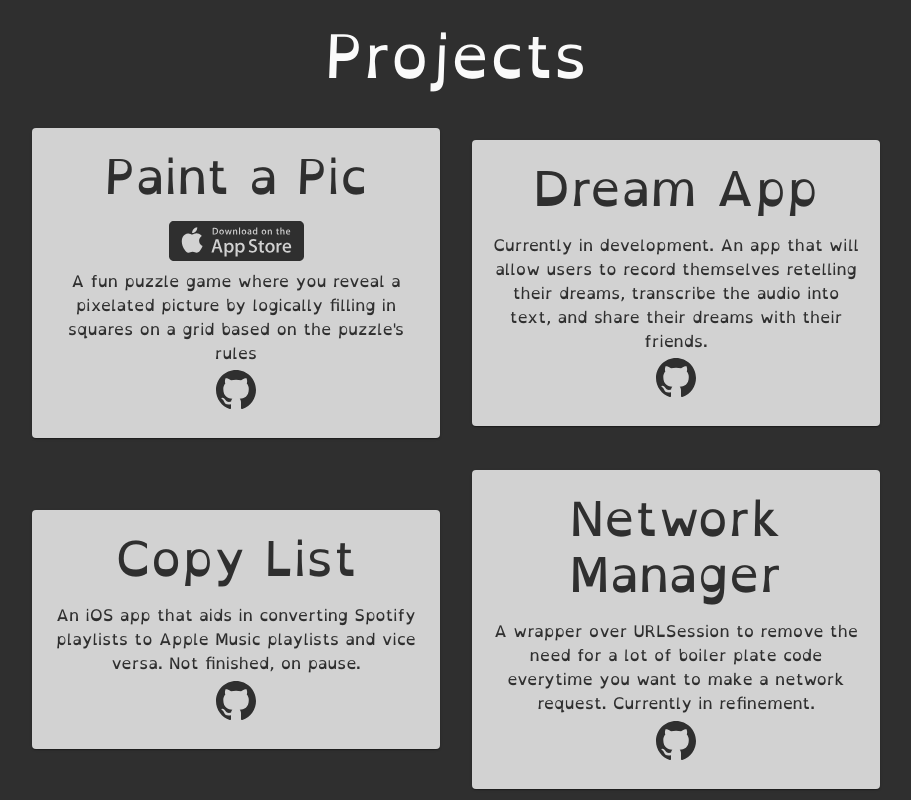
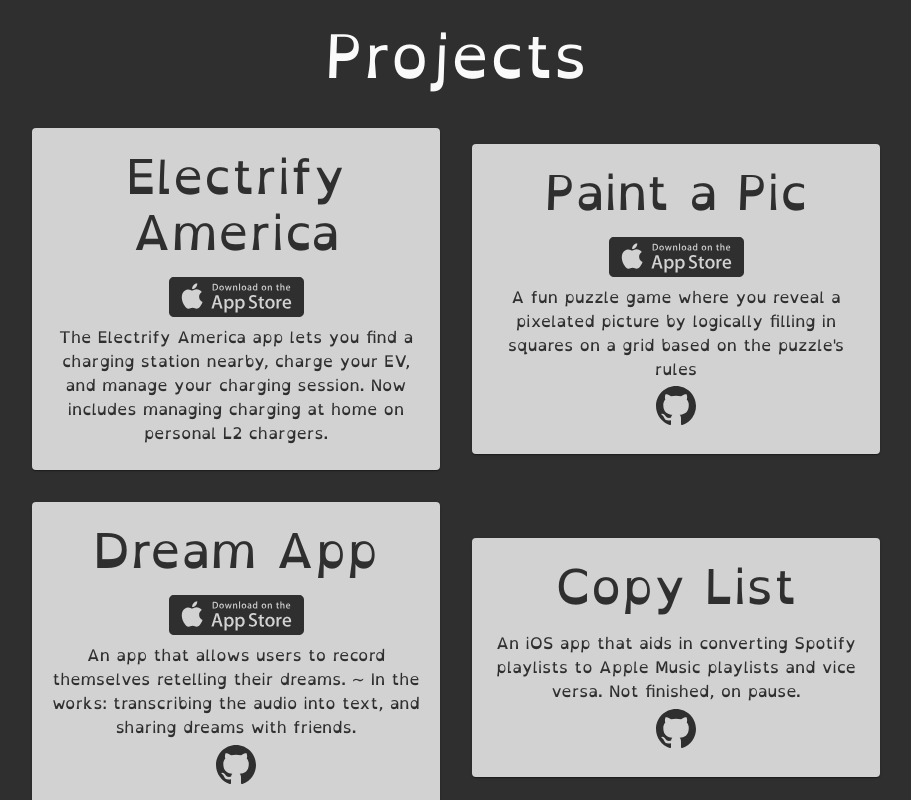
Before and after one commit to samanthagatt/portfolio, a React (Create React App) app: page / in a window 1280 px wide. Shown: the part 860-1660 px from the top of the page, without its empty margins (184-1095 px from the left). Built offline with nearby package versions, Linux system fonts and the light colour scheme.

Commit message:
Updates projects and dependencies

```diff
--- a/src/components/Projects/Projects.js
+++ b/src/components/Projects/Projects.js
@@ -19,12 +19,13 @@
           <Typography variant="body1" gutterBottom>
             {body}
           </Typography>
-          <a href={github} target="_blank"
-            rel="noopener noreferrer">
-            <svg viewBox="0 0 16 16" className="github-svg" aria-hidden="true">
-              <path className="github-path" d="M8 0C3.58 0 0 3.58 0 8c0 3.54 2.29 6.53 5.47 7.59.4.07.55-.17.55-.38 0-.19-.01-.82-.01-1.49-2.01.37-2.53-.49-2.69-.94-.09-.23-.48-.94-.82-1.13-.28-.15-.68-.52-.01-.53.63-.01 1.08.58 1.23.82.72 1.21 1.87.87 2.33.66.07-.52.28-.87.51-1.07-1.78-.2-3.64-.89-3.64-3.95 0-.87.31-1.59.82-2.15-.08-.2-.36-1.02.08-2.12 0 0 .67-.21 2.2.82.64-.18 1.32-.27 2-.27.68 0 1.36.09 2 .27 1.53-1.04 2.2-.82 2.2-.82.44 1.1.16 1.92.08 2.12.51.56.82 1.27.82 2.15 0 3.07-1.87 3.75-3.65 3.95.29.25.54.73.54 1.48 0 1.07-.01 1.93-.01 2.2 0 .21.15.46.55.38A8.013 8.013 0 0016 8c0-4.42-3.58-8-8-8z"></path>
-            </svg>
-          </a>
+          { github !== "" &&
+            <a href={github} target="_blank" rel="noopener noreferrer">
+              <svg viewBox="0 0 16 16" className="github-svg" aria-hidden="true">
+                <path className="github-path" d="M8 0C3.58 0 0 3.58 0 8c0 3.54 2.29 6.53 5.47 7.59.4.07.55-.17.55-.38 0-.19-.01-.82-.01-1.49-2.01.37-2.53-.49-2.69-.94-.09-.23-.48-.94-.82-1.13-.28-.15-.68-.52-.01-.53.63-.01 1.08.58 1.23.82.72 1.21 1.87.87 2.33.66.07-.52.28-.87.51-1.07-1.78-.2-3.64-.89-3.64-3.95 0-.87.31-1.59.82-2.15-.08-.2-.36-1.02.08-2.12 0 0 .67-.21 2.2.82.64-.18 1.32-.27 2-.27.68 0 1.36.09 2 .27 1.53-1.04 2.2-.82 2.2-.82.44 1.1.16 1.92.08 2.12.51.56.82 1.27.82 2.15 0 3.07-1.87 3.75-3.65 3.95.29.25.54.73.54 1.48 0 1.07-.01 1.93-.01 2.2 0 .21.15.46.55.38A8.013 8.013 0 0016 8c0-4.42-3.58-8-8-8z"></path>
+              </svg>
+            </a>
+          }
         </Card>
     </Grid>
   )
--- a/src/data.js
+++ b/src/data.js
@@ -28,6 +28,12 @@
 
 export const projects = [
   [
+    "Electrify America",
+    "The Electrify America app lets you find a charging station nearby, charge your EV, and manage your charging session. Now includes managing charging at home on personal L2 chargers.",
+    "",
+    "https://apps.apple.com/us/app/electrify-america/id1458030456"
+  ],
+  [
     "Paint a Pic",
     "A fun puzzle game where you reveal a pixelated picture by logically filling in squares on a grid based on the puzzle's rules",
     "https://github.com/samanthagatt/Nonograms",
@@ -35,8 +41,9 @@
   ],
   [
     "Dream App",
-    "Currently in development. An app that will allow users to record themselves retelling their dreams, transcribe the audio into text, and share their dreams with their friends.",
-    "https://github.com/samanthagatt/Dream-App-iOS"
+    "An app that allows users to record themselves retelling their dreams. ~ In the works: transcribing the audio into text, and sharing dreams with friends.",
+    "https://github.com/samanthagatt/Dream-App-iOS",
+    "https://apps.apple.com/ng/app/dream-studio-record-dreams/id1537146810"
   ],
   [
     "Copy List",
```
Also changed, not shown: package.json (+7 -7 lines), 1 other file (tests, documents, lock files or other folders).
